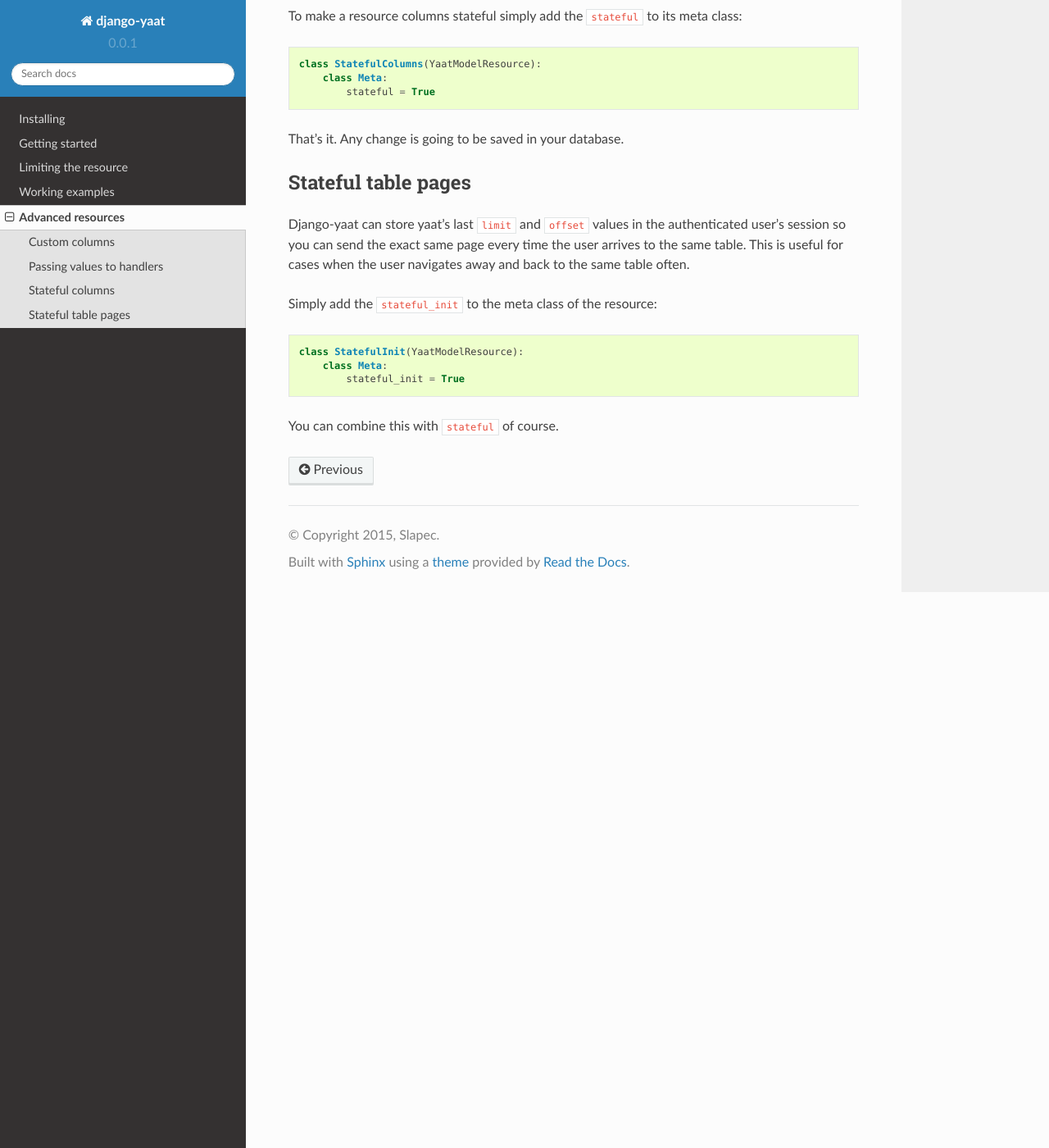
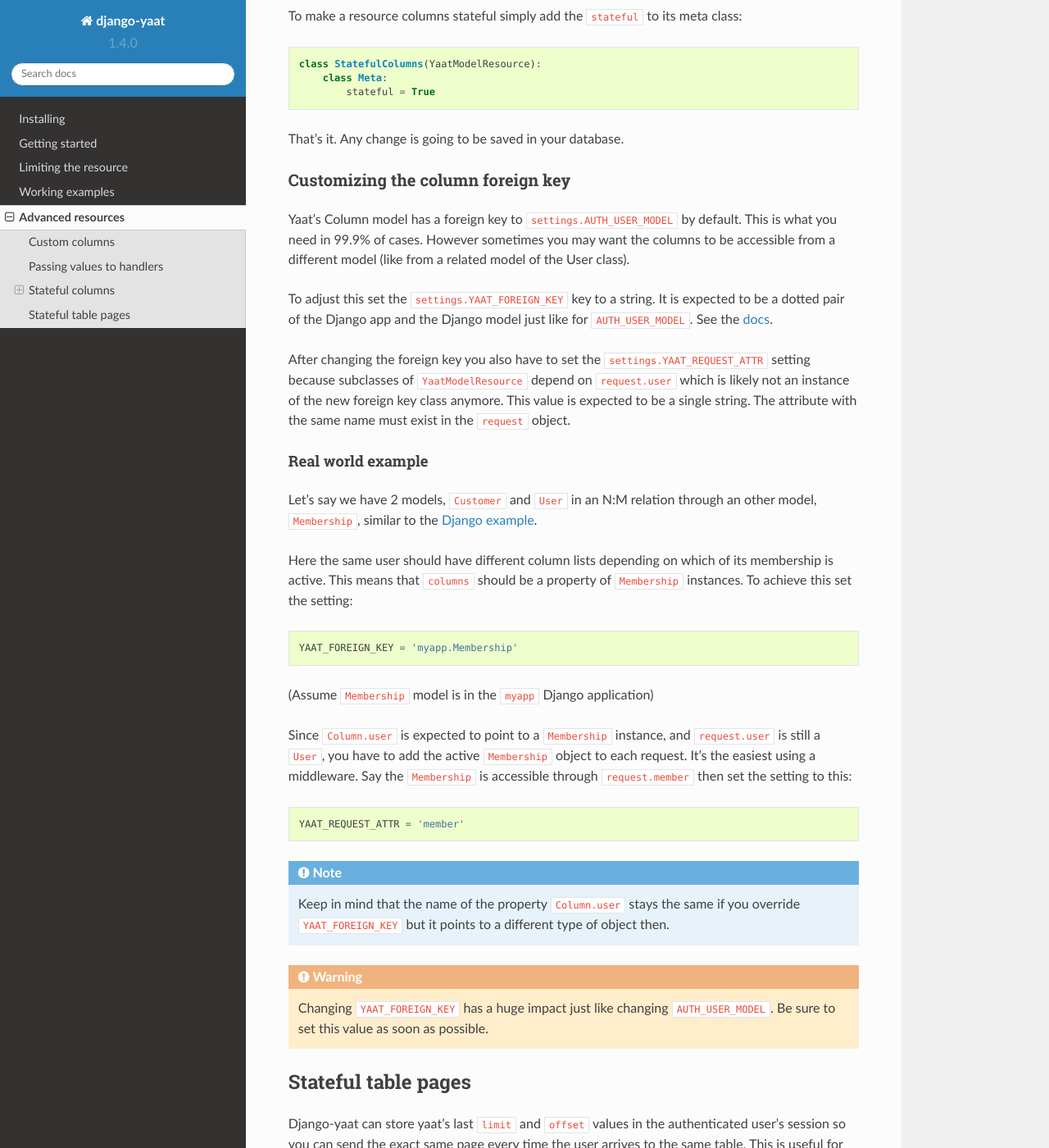
Before and after one commit to slapec/django-yaat, a Sphinx documentation site: the page built from docs/source/advanced.rst, in a window 1280 px wide and 1400 px high, scrolled down 2378 px. Shown: the whole window at 82% size. Built offline with Sphinx 7.4.7 and the Read the Docs theme 2.0.0, drawn with Linux system fonts in a browser that asks for light colours.

Commit message:
Introduced YAAT_FOREIGN_KEY and YAAT_REQUEST_ATTR

```diff
--- a/docs/source/advanced.rst
+++ b/docs/source/advanced.rst
@@ -114,6 +114,53 @@
 
 That's it. Any change is going to be saved in your database.
 
+Customizing the column foreign key
+^^^^^^^^^^^^^^^^^^^^^^^^^^^^^^^^^^
+
+Yaat's Column model has a foreign key to ``settings.AUTH_USER_MODEL`` by default. This is what you need in 99.9% of cases.
+However sometimes you may want the columns to be accessible from a different model (like from a related model of the User class).
+
+To adjust this set the ``settings.YAAT_FOREIGN_KEY`` key to a string. It is expected to be a dotted pair of the Django app
+and the Django model just like for ``AUTH_USER_MODEL``. See the
+`docs <https://docs.djangoproject.com/en/1.8/topics/auth/customizing/#substituting-a-custom-user-model>`_.
+
+After changing the foreign key you also have to set the ``settings.YAAT_REQUEST_ATTR`` setting because subclasses of
+``YaatModelResource`` depend on ``request.user`` which is likely not an instance of the new foreign key class anymore.
+This value is expected to be a single string. The attribute with the same name must exist in the ``request`` object.
+
+Real world example
+""""""""""""""""""
+
+Let's say we have 2 models, ``Customer`` and ``User`` in an N:M relation through an other model, ``Membership``, similar to
+the `Django example <https://docs.djangoproject.com/en/1.8/topics/db/models/#extra-fields-on-many-to-many-relationships>`_.
+
+Here the same user should have different column lists depending on which of its membership is active. This means that
+``columns`` should be a property of ``Membership`` instances. To achieve this set the setting:
+
+.. code-block:: python
+
+    YAAT_FOREIGN_KEY = 'myapp.Membership'
+
+(Assume ``Membership`` model is in the ``myapp`` Django application)
+
+Since ``Column.user`` is expected to point to a ``Membership`` instance, and ``request.user`` is still a ``User``, you
+have to add the active ``Membership`` object to each request. It's the easiest using a middleware. Say the ``Membership``
+is accessible through ``request.member`` then set the setting to this:
+
+.. code-block:: python
+
+    YAAT_REQUEST_ATTR = 'member'
+
+
+.. note::
+    Keep in mind that the name of the property ``Column.user`` stays the same if you override ``YAAT_FOREIGN_KEY``
+    but it points to a different type of object then.
+
+.. warning::
+
+    Changing ``YAAT_FOREIGN_KEY`` has a huge impact just like changing ``AUTH_USER_MODEL``. Be sure to set this value
+    as soon as possible.
+
 Stateful table pages
 --------------------
 
--- a/docs/source/conf.py
+++ b/docs/source/conf.py
@@ -59,9 +59,9 @@
 # built documents.
 #
 # The short X.Y version.
-version = '0.0.1'
+version = '1.4.0'
 # The full version, including alpha/beta/rc tags.
-release = '0.0.1'
+release = '1.4.0'
 
 # The language for content autogenerated by Sphinx. Refer to documentation
 # for a list of supported languages.
--- a/requirements.txt
+++ b/requirements.txt
@@ -1,4 +1,5 @@
 Django>=1.8.4
+
 django-restify-framework>=0.24
 # order_with_respect_to can be a tuple in this fork
 -e git+https://github.com/yuvadm/django-ordered-model@b875b891b838b26547e1b767e30badc8f4a0331e#egg=django-ordered-model
--- a/yaat/__init__.py
+++ b/yaat/__init__.py
@@ -1 +1 @@
-__version__ = '1.3.3'
+__version__ = '1.4.0'
```
Also changed, not shown: 3 other files.
